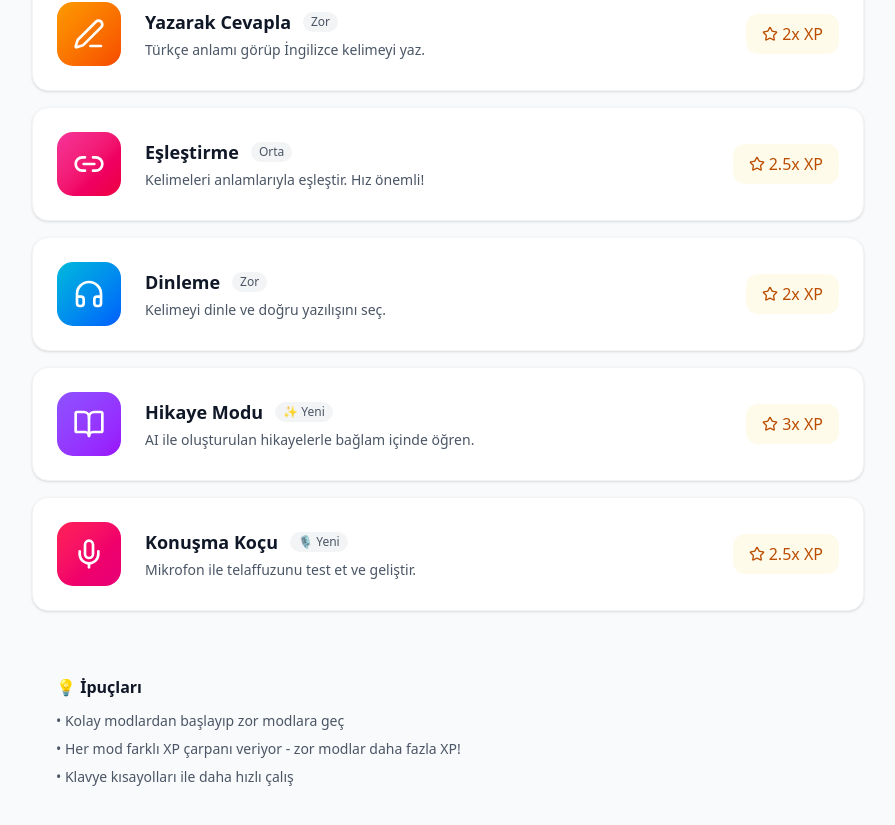
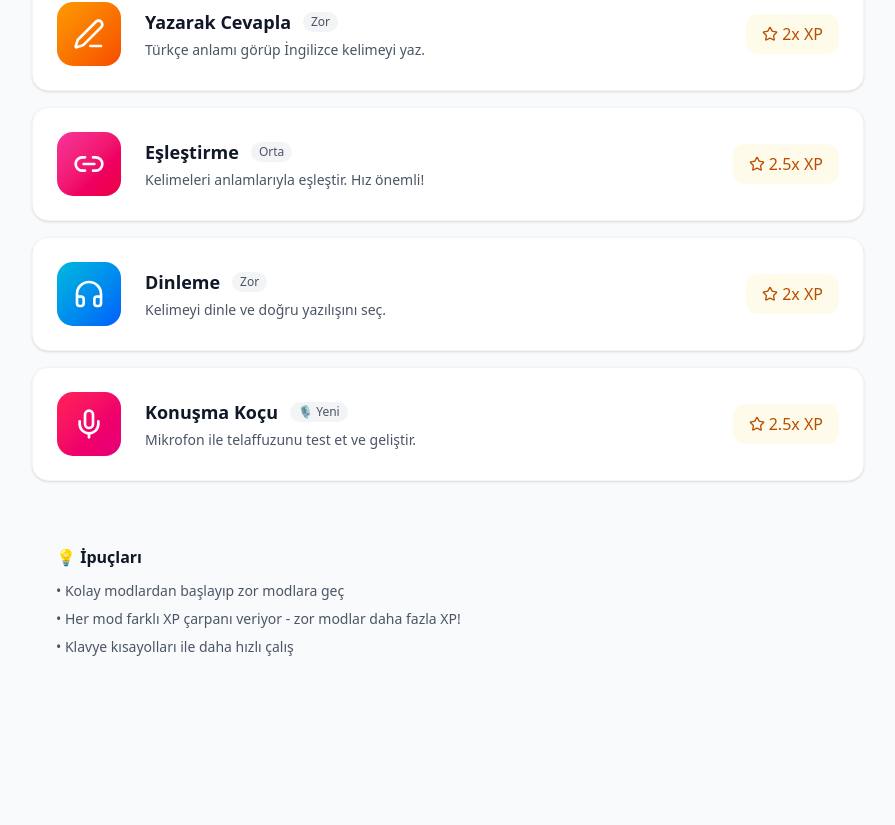
Before and after one commit to BatuhanYolcu1/vocabmaster, a Next.js app: page /study/modes in a window 1280 px wide. Shown: the part 667-1492 px from the top of the page, without its empty margins (192-1087 px from the left). After the commit the page ends 1428 px from the top, so only its background shows below. Built offline with nearby package versions, Linux system fonts and the light colour scheme; no server answers.

Commit message:
Remove Story Mode from study modes

```diff
--- a/src/app/study/modes/page.tsx
+++ b/src/app/study/modes/page.tsx
@@ -10,7 +10,6 @@ import {
     Headphones,
     Play,
     Star,
-    BookOpen,
     Mic
 } from 'lucide-react';
 
@@ -75,16 +74,6 @@ const quizModes: QuizMode[] = [
         xpMultiplier: 2,
         difficulty: 'Zor',
         href: '/study/listening',
-    },
-    {
-        id: 'story',
-        name: 'Hikaye Modu',
-        description: 'AI ile oluşturulan hikayelerle bağlam içinde öğren.',
-        icon: <BookOpen className="w-8 h-8" />,
-        color: 'from-violet-500 to-purple-600',
-        xpMultiplier: 3,
-        difficulty: '✨ Yeni',
-        href: '/study/story',
     },
     {
         id: 'speaking',
```
